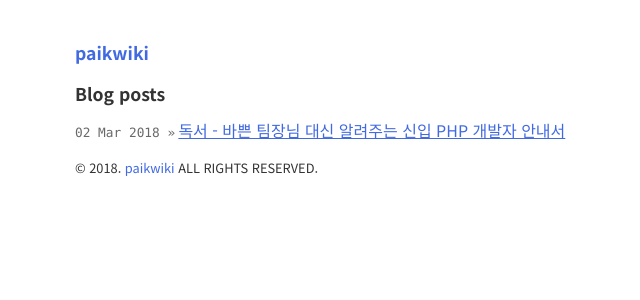
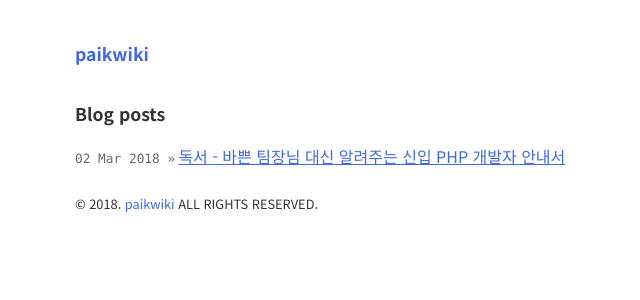
Before and after one commit to paikwiki/paikwiki.github.io, a Jekyll site: the page built from index.html, in a window 1280 px wide. Shown: the top 300 px of the page, without its empty margins (221-861 px from the left). Built offline with Jekyll 4.4.1, drawn with Linux system fonts in a browser that asks for light colours.

Commit message:
Edit line-height, margin and text color

```diff
--- a/_sass/basic.scss
+++ b/_sass/basic.scss
@@ -10,7 +10,7 @@ body {
 }
 
 h1 {
-  margin-bottom: 0.75rem;
+  margin-bottom: 1rem;
   font-size: 1.1rem;
 }
 
@@ -37,10 +37,11 @@ a {
 }
 
 a:visited {
-  color: salmon;
+  color: crimson;
 }
 
 p, span, a, li {
+  line-height: 1.8rem;
   vertical-align: baseline;
 }
 
@@ -61,10 +62,7 @@ p {
   padding: 0.5rem 1rem;
   max-width: 720px;
   .site-header {
-    margin-bottom: 1rem;
-  }
-  .site-content {
-    text-align: justify;
+    margin-bottom: 2rem;
   }
   aside {
     margin-top: 1rem;
```
